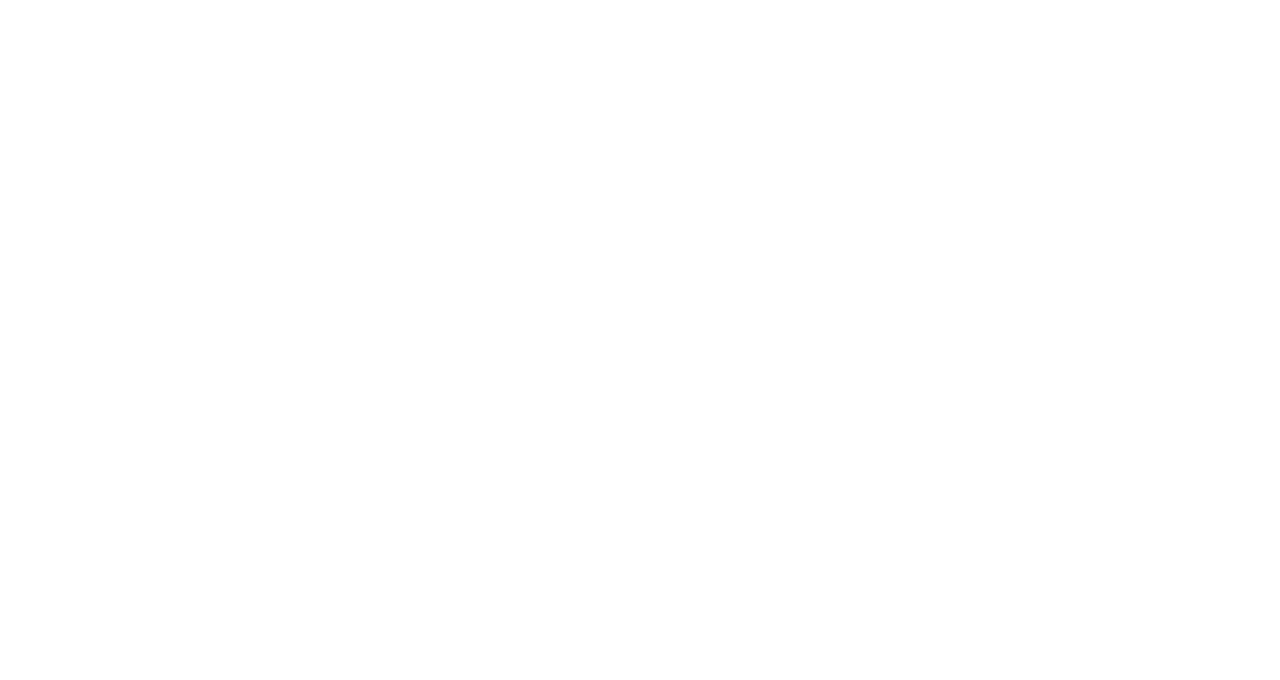
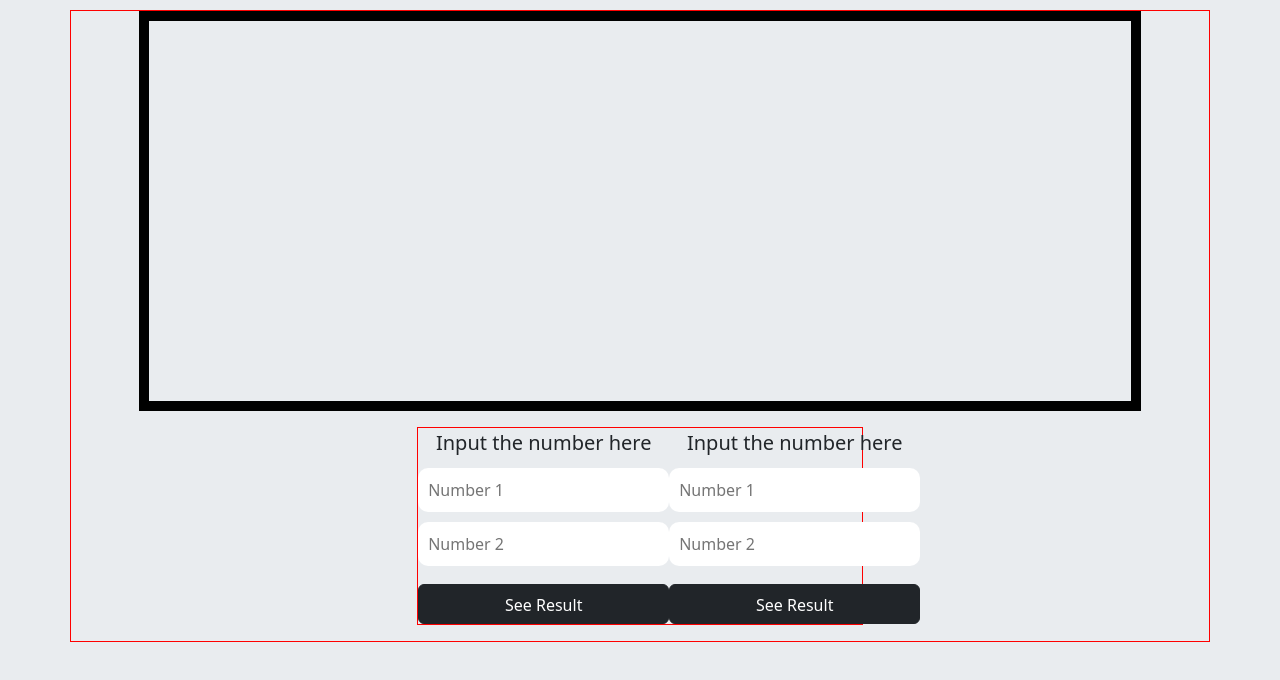
Before and after one commit to tigermursa/the-display-of-js, a plain HTML site: page index.html in a window 1280 px wide. Drawn offline with nearby package versions, Linux system fonts and the light colour scheme.

Commit message:
added basic body of the page

```diff
--- a/index.html
+++ b/index.html
@@ -1,12 +1,50 @@
 <!DOCTYPE html>
 <html lang="en">
+
 <head>
     <meta charset="UTF-8">
     <meta http-equiv="X-UA-Compatible" content="IE=edge">
     <meta name="viewport" content="width=device-width, initial-scale=1.0">
-    <title>The Display</title>
+    <!--  font awesome links -->
+    <link rel="stylesheet" href="https://cdnjs.cloudflare.com/ajax/libs/font-awesome/6.2.1/css/all.min.css"
+        integrity="sha512-MV7K8+y+gLIBoVD59lQIYicR65iaqukzvf/nwasF0nqhPay5w/9lJmVM2hMDcnK1OnMGCdVK+iQrJ7lzPJQd1w=="
+        crossorigin="anonymous" referrerpolicy="no-referrer" />
+    <!-- favicon links -->
+    <link rel="icon" type="image/x-icon" href="img/favikon.png">
+    <!-- bootstrap links -->
+    <link href="https://cdn.jsdelivr.net/npm/bootstrap@5.3.0-alpha1/dist/css/bootstrap.min.css" rel="stylesheet"
+        integrity="sha384-GLhlTQ8iRABdZLl6O3oVMWSktQOp6b7In1Zl3/Jr59b6EGGoI1aFkw7cmDA6j6gD" crossorigin="anonymous">
+    <script defer src="https://cdn.jsdelivr.net/npm/bootstrap@5.3.0-alpha1/dist/js/bootstrap.bundle.min.js"
+        integrity="sha384-w76AqPfDkMBDXo30jS1Sgez6pr3x5MlQ1ZAGC+nuZB+EYdgRZgiwxhTBTkF7CXvN"
+        crossorigin="anonymous"></script>
+    <!-- font links -->
+    <!-- my css links -->
+    <link rel="stylesheet" href="styles.css">
+    <!-- my css links -->
+    <script defer src="app.js"></script>
+    <title>The Display </title>
 </head>
-<body>
 
+<body class="bg-body-secondary">
+    <section class="container-sm container-lg">
+        <div class="display">
+            <h1><span id="the-main-display"></span></h1>
+        </div>
+        <section id="theInput" class="input-area m-3 d-flex justify-content-evenly">
+            <div class="input-one d-flex flex-column justify-content-between"> <label for="multiply">Input the number
+                    here </label>
+                <input id="num1" type="search" placeholder="Number 1">
+                <input id="num2" type="search" placeholder="Number 2">
+                <button id="button1" class="btn btn-dark pt-2 mt-2">See Result</button>
+            </div>
+            <div class="input-one d-flex flex-column justify-content-between"> <label for="multiply">Input the number
+                    here </label>
+                <input id="num3" type="search" placeholder="Number 1">
+                <input id="num4" type="search" placeholder="Number 2">
+                <button id="button2" class="btn btn-dark pt-2 mt-2">See Result</button>
+            </div>
+        </section>
+    </section>
 </body>
+
 </html>
--- /dev/null
+++ b/styles.css
@@ -0,0 +1,55 @@
+.container-sm {
+  border: 0.5px solid red;
+  text-align: center;
+  display: flex;
+  flex-direction: column;
+  justify-content: center;
+  align-items: center;
+  margin-top: 10px;
+}
+.display {
+  border: 10px solid rgb(0, 0, 0);
+  height: 400px;
+  width: 90%;
+  display: flex;
+  flex-direction: column;
+  justify-content: center;
+  align-items: center;
+}
+
+.display h1 {
+  color: rgb(5, 5, 5);
+  font-size: 60px;
+  font-weight: 900;
+}
+
+input{
+    border: none;
+    margin-bottom: 10px;
+    padding: 10px;
+    border-radius: 10px;
+    outline: none;
+}
+label{
+    margin-top: 0px;
+    margin-bottom: 10px;
+    font-size: 20px;
+    font-weight: 500;
+}
+
+#theInput{
+    border: 1px solid red;
+    width: 40%;
+}
+
+
+@media (max-width: 576px) {
+  .display {
+    height: 300px;
+  }
+  .display h1 {
+    font-size: 25px;
+    font-weight: 800;
+    text-align: center;
+  }
+}
```
Also changed, not shown: app.js (added).
